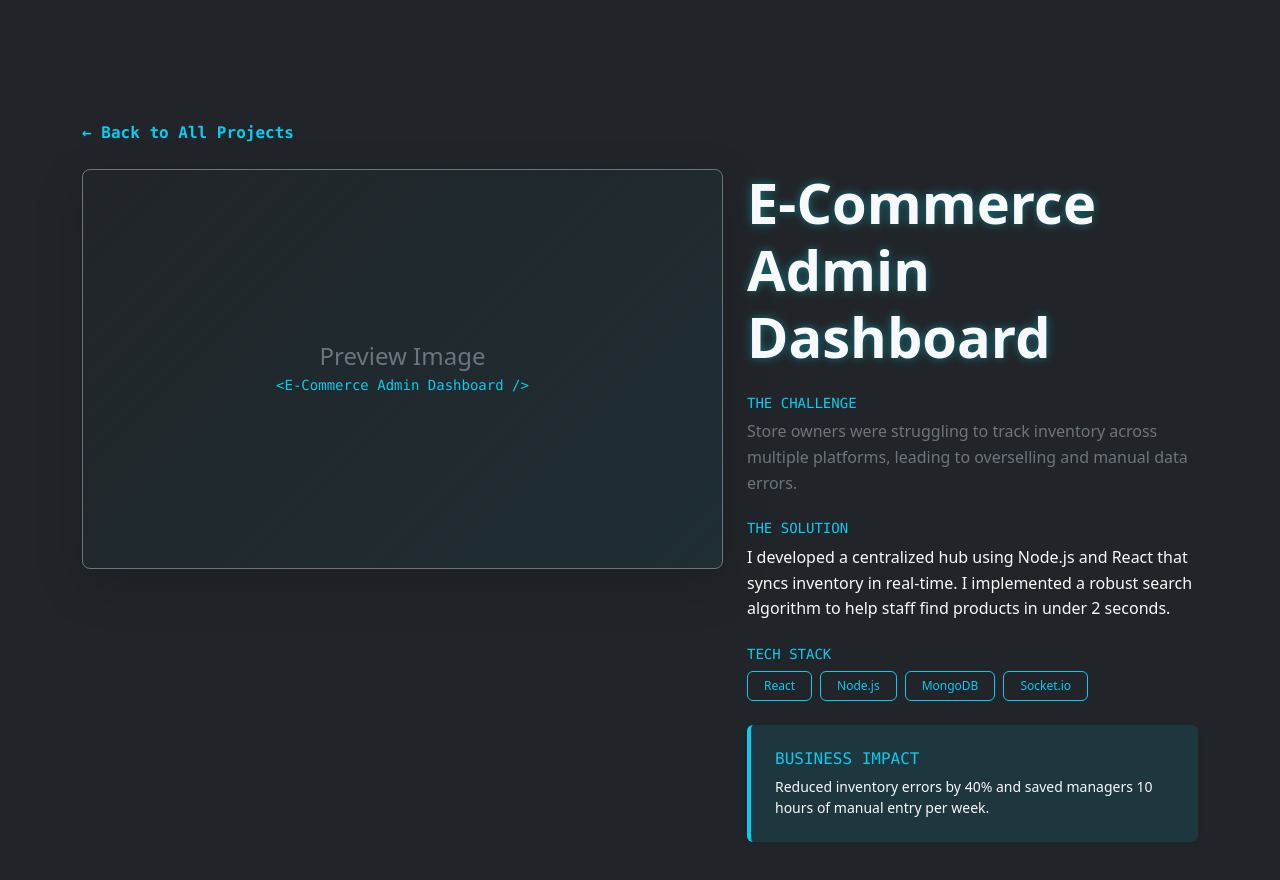
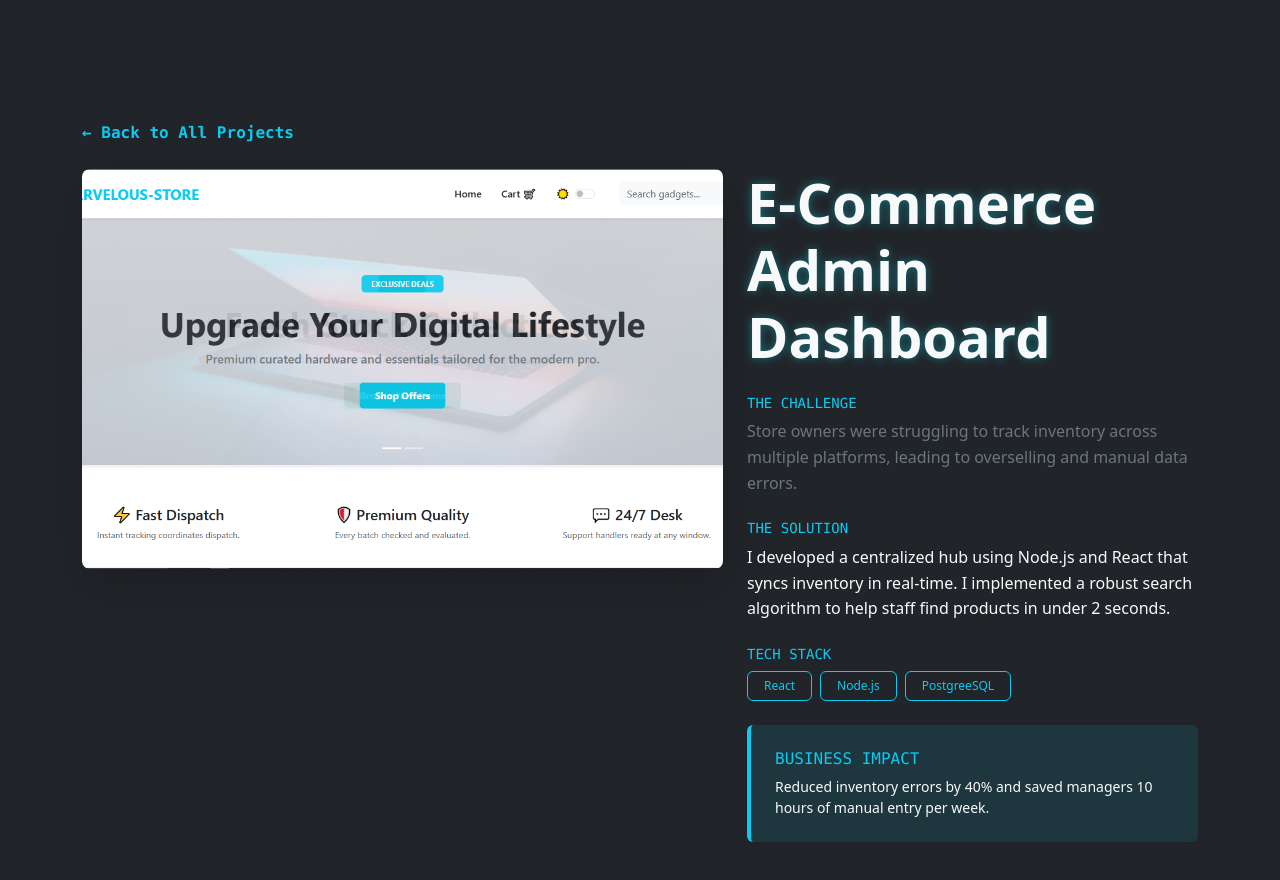
Before and after one commit to INUOLAJI/portfolio, a React (Vite) app: page /projects/1 in a window 1280 px wide. Shown: the top 880 px of the page. Built offline with nearby package versions, Linux system fonts and the light colour scheme.

Commit message:
your message

```diff
--- a/src/Pages/Home.jsx
+++ b/src/Pages/Home.jsx
@@ -4,18 +4,18 @@ import { Link } from 'react-router-dom';
 import myPhoto from '../assets/WhatsApp Image 2026-06-02 at 9.30.34 PM.jpeg';
 
 const Home = () => {
-  const toolkit = [
-    { name: "React", rating: 90 },
-    { name: "Node.js", rating: 85 },
-    { name: "JavaScript (ES6+)", rating: 90 },
-    { name: "Bootstrap", rating: 95 },
-    { name: "MongoDB", rating: 80 },
-    { name: "PostgreSQL", rating: 90 },
-    { name: "Git", rating: 85 },
-    { name: "Python", rating: 80 },
-    { name: "PHP", rating: 75 },
-    {name : "Django", rating: 85}
-  ];
+  // const toolkit = [
+  //   { name: "React", rating: 90 },
+  //   { name: "Node.js", rating: 85 },
+  //   { name: "JavaScript (ES6+)", rating: 90 },
+  //   { name: "Bootstrap", rating: 95 },
+  //   { name: "MongoDB", rating: 80 },
+  //   { name: "PostgreSQL", rating: 90 },
+  //   { name: "Git", rating: 85 },
+  //   { name: "Python", rating: 80 },
+  //   { name: "PHP", rating: 75 },
+  //   {name : "Django", rating: 85}
+  // ];
 
   return (
     <div className="min-vh-100 bg-dark text-white page-bg pt-5">
@@ -173,7 +173,7 @@ const Home = () => {
       </Container>
 
       {/* Percentage Rating Toolkit Layout */}
-      <div className="bg-secondary bg-opacity-10 py-5 border-y border-secondary border-opacity-10">
+      {/* <div className="bg-secondary bg-opacity-10 py-5 border-y border-secondary border-opacity-10">
         <Container>
           <Row className="gy-4">
             <Col lg={3} className="text-center text-lg-start">
@@ -195,7 +195,7 @@ const Home = () => {
             </Col>
           </Row>
         </Container>
-      </div>
+      </div> */}
 
       {/* NEW SECTION 3: Featured Work Spotlight */}
       <Container className="py-5 my-5">
--- a/src/Pages/ProjectDetail.jsx
+++ b/src/Pages/ProjectDetail.jsx
@@ -43,15 +43,14 @@ const ProjectDetail = () => {
 
         <Row className="gy-5">
           {/* Left Column: Visual Showcase Placeholder */}
-          <Col lg={7}>
-            <div
-              className="rounded-3 shadow-lg d-flex flex-column align-items-center justify-content-center border border-secondary gradient-mesh"
-              style={{ height: '400px', borderStyle: 'dashed' }}
-            >
-              <h4 className="text-secondary mb-1">Preview Image</h4>
-              <span className="text-info font-monospace small">&lt;{project.title} /&gt;</span>
-            </div>
-          </Col>
+         <Col lg={7}>
+          <img
+          src={project.image}
+          alt={project.title}
+          className="rounded-3 shadow-lg w-100"
+          style={{ height: '400px', objectFit: 'cover' }}
+         />
+</Col>
 
           {/* Right Column: Case Study Data */}
           <Col lg={5}>
--- a/src/data/projectsData.js
+++ b/src/data/projectsData.js
@@ -1,12 +1,13 @@
+import marvelousShot from '../assets/marvelous_shot.png';
 export const projectsData = [
   {
     id: 1,
     title: "E-Commerce Admin Dashboard",
     challenge: "Store owners were struggling to track inventory across multiple platforms, leading to overselling and manual data errors.",
     solution: "I developed a centralized hub using Node.js and React that syncs inventory in real-time. I implemented a robust search algorithm to help staff find products in under 2 seconds.",
-    tech: ["React", "Node.js", "MongoDB", "Socket.io"],
+    tech: ["React", "Node.js", "PostgreeSQL"],
     impact: "Reduced inventory errors by 40% and saved managers 10 hours of manual entry per week.",
-    image: "/images/ecommerce-preview.jpg"
+    image: marvelousShot
   },
   {
     id: 2,
```
Also changed, not shown: src/assets/marvelous_shot.png (added).
